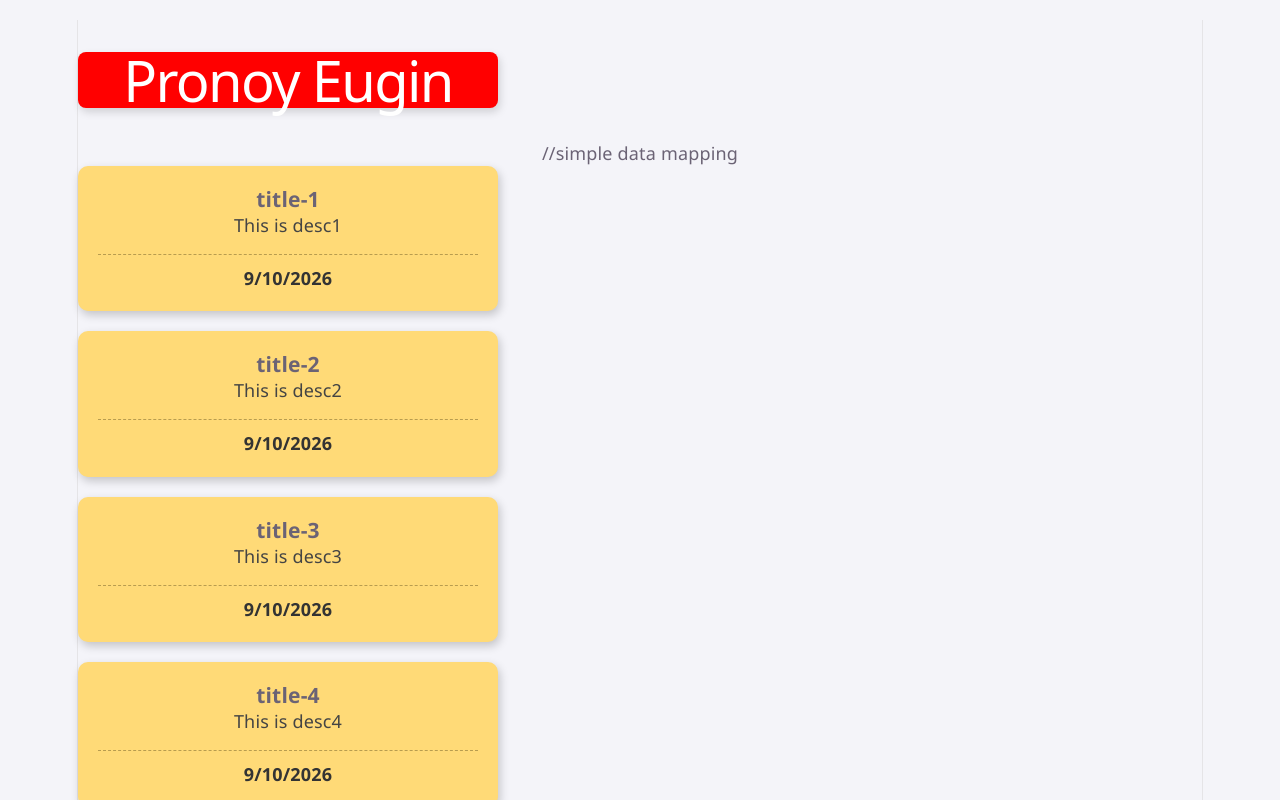
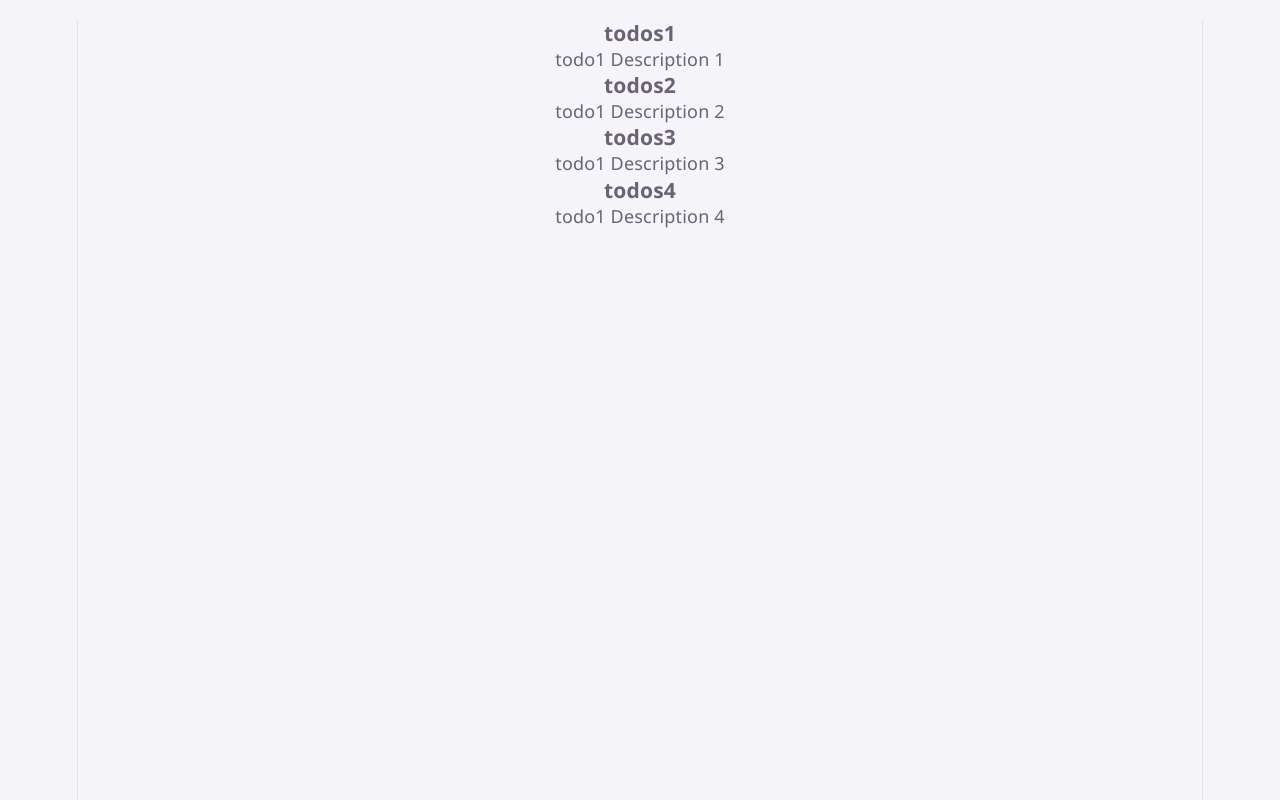
Before and after one commit to pronoyeugin/React_Learning, a React (Vite) app: page / in a window 1280 px wide. Shown: the top 800 px of the page. Built offline with nearby package versions, Linux system fonts and the light colour scheme.

Commit message:
Class-008 : mapping data with a unique id using npm uuidv4

```diff
--- a/package.json
+++ b/package.json
@@ -11,7 +11,8 @@
   },
   "dependencies": {
     "react": "^19.3.1",
-    "react-dom": "^19.3.1"
+    "react-dom": "^19.3.1",
+    "uuid": "^14.0.3"
   },
   "devDependencies": {
     "@eslint/js": "^10.0.1",
--- a/src/App.jsx
+++ b/src/App.jsx
@@ -1,11 +1,12 @@
 import './Style.css'
 import Card from './components/Card'
 import Data from './data.json'
+import List from './components/UniqueList/list'
 
 const studentName = 'Pronoy Eugin'
 
 function App() {
- let items = [];
+//  let items = [];
   //forloop
   // for(let x=0; x<Data.length; x++ ){
   //   items.push(
@@ -19,22 +20,21 @@ function App() {
 
 
 
+  return (
+
+     <>
+      <List />
+
+    </>
+  );
+
+    // <div>
+    //   <h1 className="headingStyle">{studentName}</h1>
+    //   //simple data mapping
+    //   {Data.map((item, index) => <Card key={index} titleText={item.title} descText={item.desc} /> )}
+    // </div>
 
 
-
-
-
-  return (
-    <div>
-
-      <h1 className="headingStyle">{studentName}</h1>
-      //simple data mapping
-      {Data.map((item, index) => <Card key={index} titleText={item.title} descText={item.desc} /> )}
-
-
-
-    </div>
-  )
 }
 
 export default App
--- /dev/null
+++ b/src/components/UniqueList/list.jsx
@@ -0,0 +1,48 @@
+import React from 'react'
+import { v4 as uuidv4 } from 'uuid';
+
+
+const todos = [
+    {
+        id : uuidv4(),
+        title: "todos1",
+        desc: "todo1 Description 1"
+    },
+    {
+        id : uuidv4(),
+        title: "todos2",
+        desc: "todo1 Description 2"
+    },
+    {
+        id : uuidv4(),
+        title: "todos3",
+        desc: "todo1 Description 3"
+    },
+    {
+        id : uuidv4(),
+        title: "todos4",
+        desc: "todo1 Description 4"
+    }
+];
+
+
+
+const List = () => {
+
+    return (
+        <div>
+            {todos.map((todo) => {
+                const { id, title, desc } = todo;
+                return (
+                    <div key={id}>
+                        <h3>{title}</h3>
+                        <p>{desc}</p>
+                    </div>
+                );
+            })}
+        </div>
+    );
+
+};
+
+export default List;
```
Also changed, not shown: 1 other file (tests, documents, lock files or other folders).
